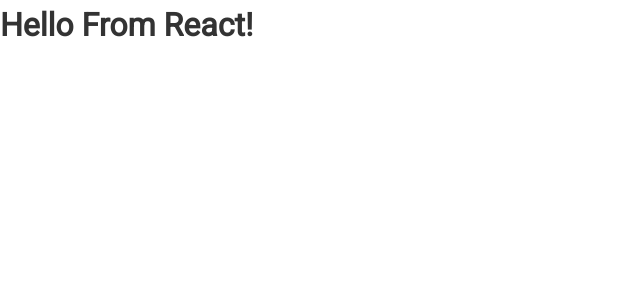
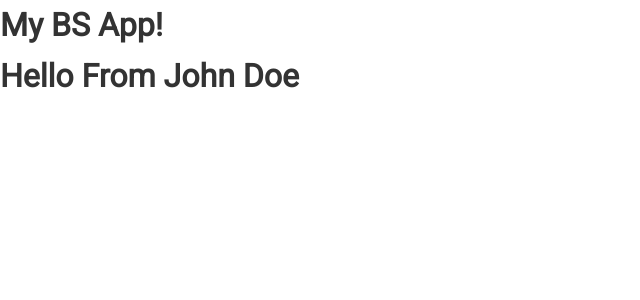
Before and after one commit to jhhest/github_finder, a React (Create React App) app: page / in a window 1280 px wide. Shown: the top 300 px of the page, without its empty margins (0-640 px from the left). Built offline with nearby package versions, Linux system fonts and the light colour scheme.

Commit message:
Expressions & Conditionals In JSX

```diff
--- a/src/App.js
+++ b/src/App.js
@@ -1,11 +1,18 @@
-import React from 'react';
+import React, { Fragment, Component } from 'react';
 import './App.css';
-function App() {
-  return (
-    <div className="App">
-      <h1>Hello From React!</h1>
-    </div>
-  );
+
+class App extends Component {
+  render() {
+    const name = 'John Doe';
+    const loading = false;
+    const showName = true;
+    return (
+      <Fragment>
+        <h1>My BS App!</h1>
+        {loading ? <h4>Loading...</h4> : <h1>Hello From {showName && name }</h1>}
+      </Fragment>
+    );
+  }
 }
 
 export default App;
```
